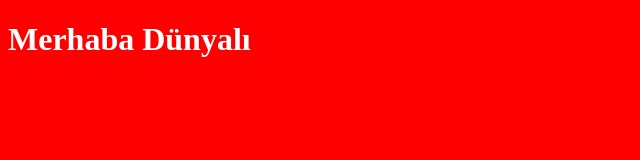
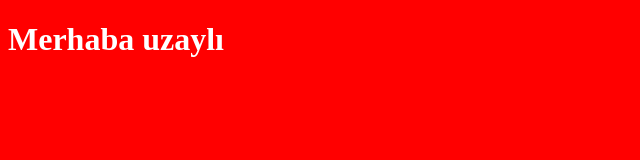
Before and after one commit to pruka/test-halil, a plain HTML site: page index.html in a window 1280 px wide. Shown: the whole page, without its empty margins (0-640 px from the left). Drawn offline with Linux system fonts and the light colour scheme.

Commit message:
first commit

```diff
--- a/index.html
+++ b/index.html
@@ -7,6 +7,6 @@
     <title>test proje</title>
 </head>
 <body>
-    <h1>Merhaba Dünyalı</h1>
+    <h1>Merhaba uzaylı</h1>
 </body>
 </html>
```
